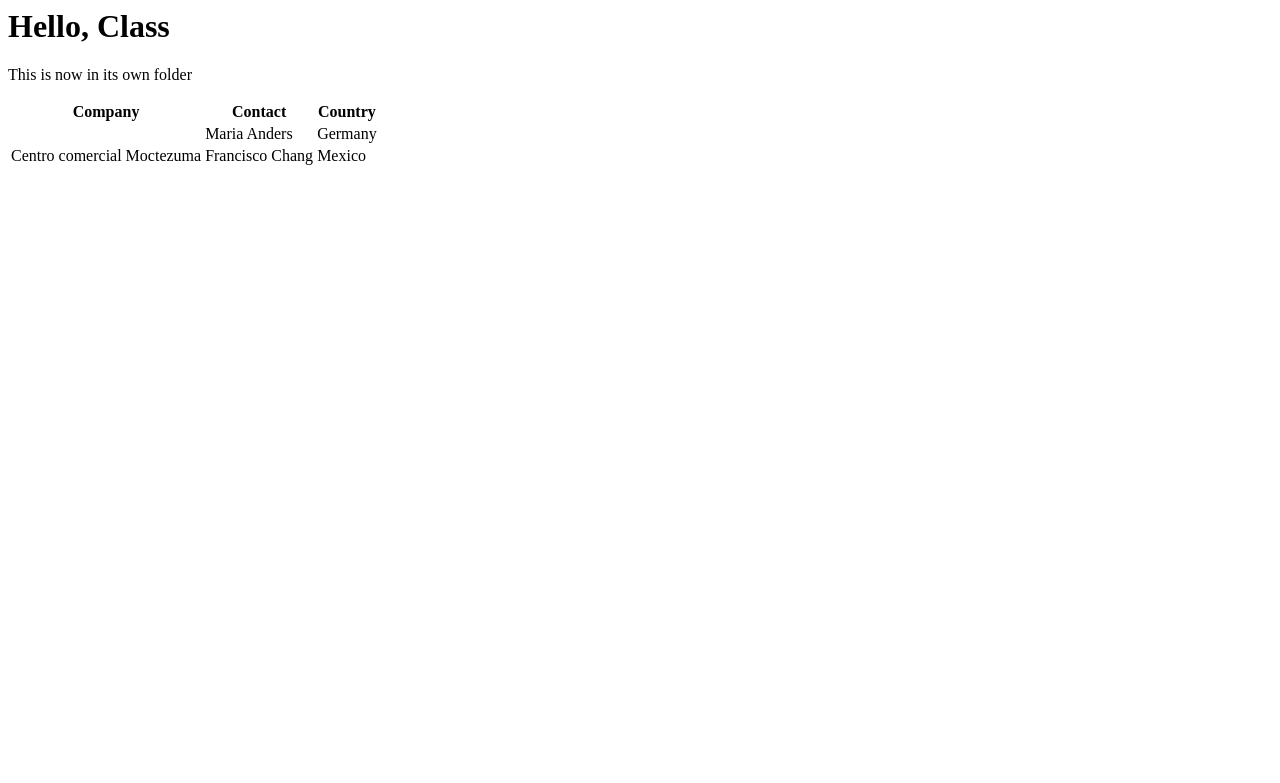
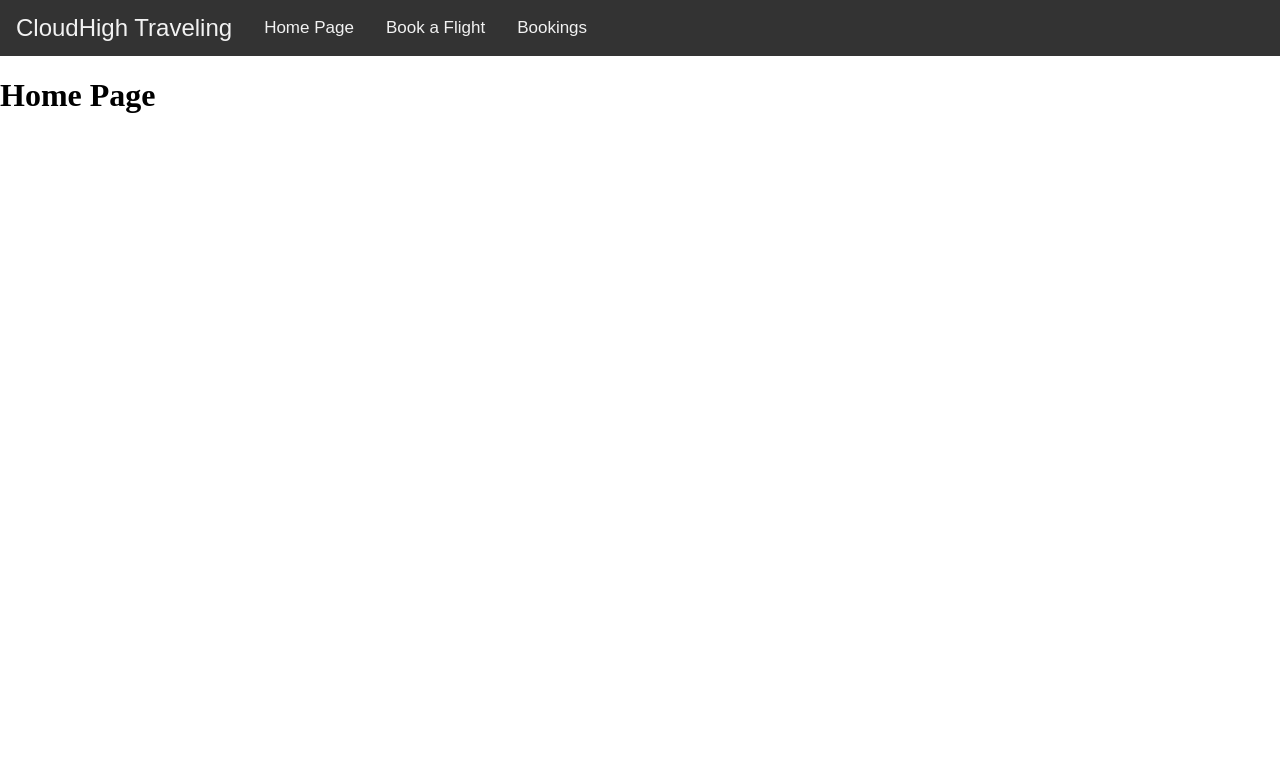
Before and after one commit to Dconstantin0/CMPE131, a Flask app: page / in a window 1280 px wide. Shown: the top 783 px of the page. Run offline with Flask 3, Linux system fonts and the light colour scheme.

Commit message:
modified html and css to add navbar

```diff
--- /dev/null
+++ b/app/static/css/base.css
@@ -0,0 +1,33 @@
+body {
+  margin: 0;
+}
+
+.nav-container {
+  display: flex;
+  align-items: center;
+  background-color: #333;
+  overflow: hidden;
+  font-family: sans-serif;
+}
+
+.nav-container .nav-name {
+  font-size: 24px;
+}
+
+.nav-container a {
+  color: #f2f2f2;
+  padding: 14px 16px;
+  text-decoration: none;
+  font-size: 17px;
+  vertical-align: middle;
+}
+
+.nav-container a:hover {
+  background-color: #ddd;
+  color: black;
+}
+
+.nav-container a.active {
+  background-color: #04aa6d;
+  color: white;
+}
--- a/app/templates/base.html
+++ b/app/templates/base.html
@@ -1,19 +1,26 @@
 <html>
-<head>
-    <title>Home Page - my blog</title>
-</head>
-<body>
-    {% with messages = get_flashed_messages() %}
-    {% if messages %}
-    <ul>
-        {% for message in messages %}
-        <li style="color:red">{{ message }}</li>
-        {% endfor %}
-    </ul>
-    {% endif %}
-    {% endwith %}
-
-    {% block content %}
-    {% endblock %}
-</body>
+  <head>
+    <title>CloudHigh Reservation</title>
+    <link
+      rel="stylesheet"
+      href="{{ url_for('static', filename='css/base.css') }}"
+    />
+    {% block head %} {% endblock %}
+  </head>
+  <body>
+    <nav>
+      <div class="nav-container">
+        <a
+          class="nav-name"
+          style="pointer-events: none; cursor: default"
+          href="#"
+          >CloudHigh Traveling</a
+        >
+        <a href="/">Home Page</a>
+        <a href="/flights">Book a Flight</a>
+        <a href="/bookings">Bookings</a>
+      </div>
+    </nav>
+    {% block content %} {% endblock %}
+  </body>
 </html>
--- a/app/templates/home.html
+++ b/app/templates/home.html
@@ -1,40 +1,8 @@
-<html>
-<head>
-    {% if title %}
-        <title>{{title}} </title>
-    {% else %}
-        <title>Home Page - my blog</title>
-    {% endif %}
-</head>
-<body>
-    <h1>Hello, Class</h1>
-    <p>This is now in its own folder</p>
-     <table>
-        <tr>
-          <th>Company</th>
-          <th>Contact</th>
-          <th>Country</th>
-        </tr>
-        <tr>
-            <td>{{company}}</td>
-          <td>Maria Anders</td>
-          <td>Germany</td>
-        </tr>
-        <tr>
-          <td>Centro comercial Moctezuma</td>
-          <td>Francisco Chang</td>
-          <td>Mexico</td>
-        </tr>
-    </table>
-    <ul>
-        {% for n in names %}
-        <li>{{n}}</li>
-        {% endfor %}
-    </ul>
-
-    {% for al in author_list %}
-    <p>{{al.author}}: {{al.body}}</p>
-    {% endfor %}
-
-</body>
-</html>
+{% extends "base.html" %} {% block head %}
+<link
+  rel="stylesheet"
+  href="{{ url_for('static', filename='css/home.css') }}"
+/>
+{% endblock %} {% block content %}
+<h1>Home Page</h1>
+{% endblock %}
```
Also changed, not shown: app/static/css/home.css (added).
